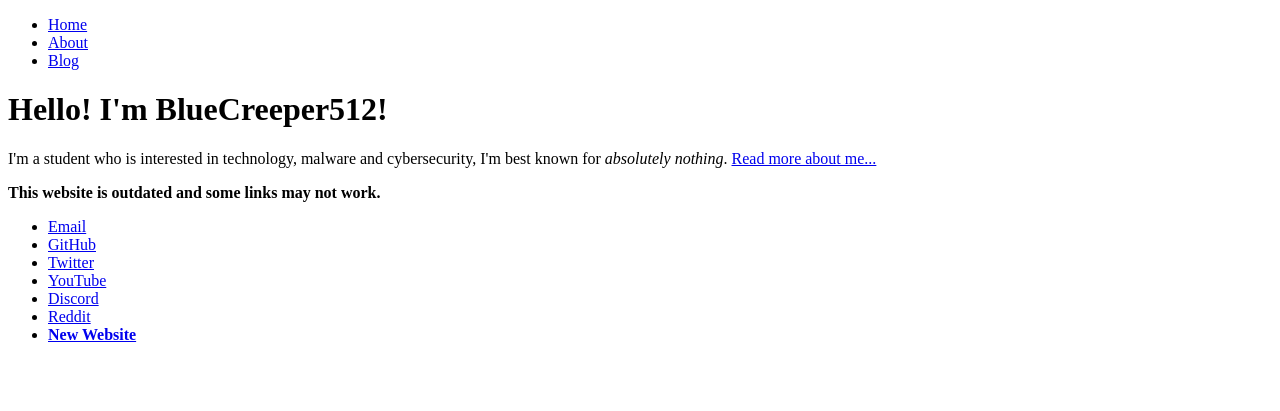
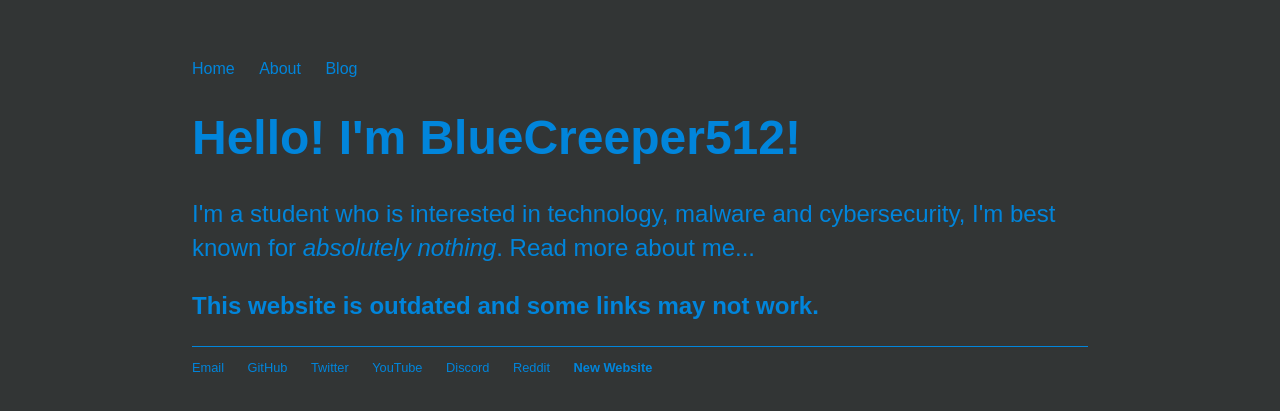
Before and after one commit to BlueCreeper512/website, a Jekyll site: the page built from old/index.html, in a window 1280 px wide. Shown: the top 411 px of the page. Built offline with Jekyll 4.4.1, drawn with Linux system fonts in a browser that asks for light colours.

Commit message:
Update default.html

```diff
--- a/old/_layouts/default.html
+++ b/old/_layouts/default.html
@@ -4,7 +4,7 @@
 			<title>{{ page.title }}</title>
 			<!-- link to main stylesheet -->
 			<link rel="shortcut icon" type="image/x-icon" href="favicon.ico?">
-			<link rel="stylesheet" type="text/css" href="/old/css/main.css">
+			<link rel="stylesheet" type="text/css" href="css/main.css">
 		</head>
 		<body>
 			<nav>
```
